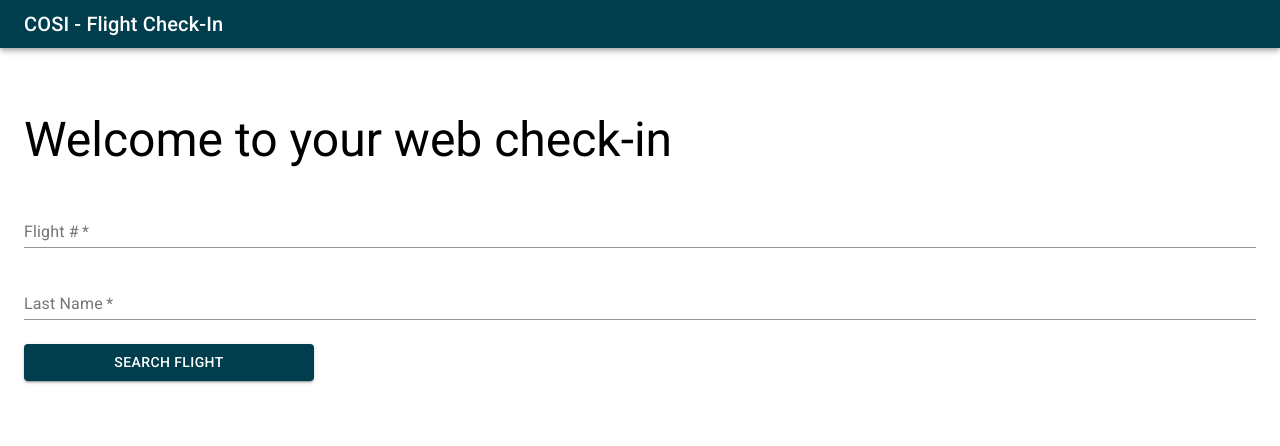
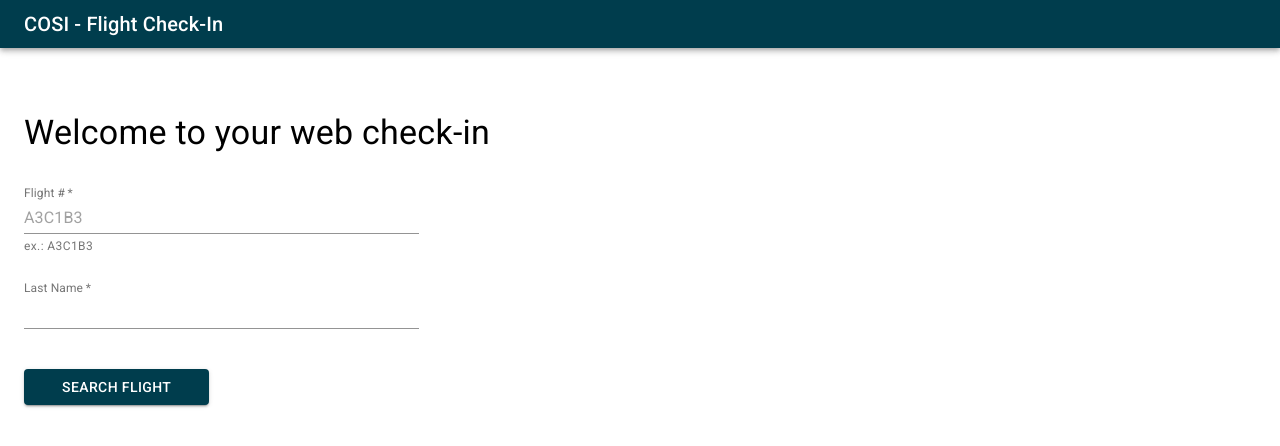
Before and after one commit to kbooz/cosi-exercise, a React (Create React App) app: page / in a window 1280 px wide. Shown: the top 446 px of the page. Built offline with nearby package versions, Linux system fonts and the light colour scheme.

Commit message:
Ui, Loading and reset on success

```diff
--- a/src/app/index.tsx
+++ b/src/app/index.tsx
@@ -31,6 +31,8 @@ function App() {
 		}
 	);
 
+	const onReset = React.useCallback(() => setState("search"), []);
+
 	return (
 		<MainTemplate>
 			{state === "search" && (
@@ -43,10 +45,10 @@ function App() {
 				<UserInfo
 					user={data.data}
 					onSubmitConfimation={onConfirm}
-					disabled={isLoadingConfirm}
+					isLoading={isLoadingConfirm}
 				/>
 			)}
-			{state === "success" && <Success />}
+			{state === "success" && <Success onReset={onReset} />}
 		</MainTemplate>
 	);
 }
--- a/src/app/routes/SearchFlight/SearchFlight.tsx
+++ b/src/app/routes/SearchFlight/SearchFlight.tsx
@@ -5,6 +5,7 @@ import {
 	Button,
 	Grid,
 	CircularProgress,
+	Box,
 } from "@material-ui/core";
 import { useFormik } from "formik";
 import * as Yup from "yup";
@@ -17,8 +18,11 @@ interface SearchFlightProps {
 }
 
 const schema = Yup.object({
-	flight: Yup.string().required("Fill your flight number"),
+	flight: Yup.string()
+		.length(6, "Must have only 6 characters")
+		.required("Fill your flight number"),
 	lastName: Yup.string()
+		.min(3, "Minimun")
 		.max(20, "Must be 20 characters or less")
 		.required("Fill your last name"),
 });
@@ -37,38 +41,45 @@ function SearchFlight({ onSubmitSearch, isLoading }: SearchFlightProps) {
 		},
 	});
 	return (
-		<Grid container spacing={4}>
+		<Grid container spacing={4} direction="column">
 			<Grid item xs={12}>
-				<Typography variant="h3">
+				<Typography variant="h4">
 					Welcome to your web check-in
 				</Typography>
 			</Grid>
 			<Grid item xs={12}>
 				<form onSubmit={handleSubmit}>
-					<Grid container spacing={3}>
-						<Grid item xs={12}>
+					<Grid container spacing={3} direction="column">
+						<Grid item xs={12} md={4}>
 							<TextField
 								id="flight"
 								type="text"
 								label="Flight #"
+								placeholder="A3C1B3"
 								fullWidth
 								required
+								InputLabelProps={{
+									shrink: true,
+								}}
 								inputProps={{
 									"data-testid": "flightNumber",
 								}}
 								onChange={handleChange}
 								value={values.flight}
 								error={!!errors.flight}
-								helperText={errors.flight}
+								helperText={errors.flight ?? "ex.: A3C1B3"}
 							/>
 						</Grid>
-						<Grid item xs={12}>
+						<Grid item xs={12} md={4}>
 							<TextField
 								id="lastName"
 								type="text"
 								label="Last Name"
 								fullWidth
 								required
+								InputLabelProps={{
+									shrink: true,
+								}}
 								inputProps={{
 									"data-testid": "lastName",
 								}}
@@ -78,7 +89,8 @@ function SearchFlight({ onSubmitSearch, isLoading }: SearchFlightProps) {
 								helperText={errors.lastName}
 							/>
 						</Grid>
-						<Grid item xs={12} md={3}>
+						<Grid item xs={12} md={2}>
+							<Box pt={2}>
 								<Button
 									fullWidth
 									color="primary"
@@ -88,11 +100,12 @@ function SearchFlight({ onSubmitSearch, isLoading }: SearchFlightProps) {
 									disabled={isLoading}
 								>
 									{isLoading ? (
-									<CircularProgress size={16} />
+										<CircularProgress size={18} />
 									) : (
 										"Search Flight"
 									)}
 								</Button>
+							</Box>
 						</Grid>
 					</Grid>
 				</form>
--- a/src/app/routes/Success/Success.tsx
+++ b/src/app/routes/Success/Success.tsx
@@ -1,11 +1,31 @@
 import * as React from "react";
-import { Box, Typography } from "@material-ui/core";
+import { Box, Typography, Button, Grid } from "@material-ui/core";
 
-function Success() {
+interface SuccessProps {
+	onReset: () => void;
+}
+
+function Success({ onReset }: SuccessProps) {
 	return (
-		<Box>
-			<Typography variant="h3">Your check-in is confirmed!</Typography>
-		</Box>
+		<Grid direction="column">
+			<Grid item xs={12}>
+				<Typography variant="h4">
+					Your check-in is confirmed!
+				</Typography>
+			</Grid>
+			<Grid item xs={12} md={3}>
+				<Box pt={4}>
+					<Button
+						onClick={onReset}
+						variant="contained"
+						color="primary"
+						fullWidth
+					>
+						Reset
+					</Button>
+				</Box>
+			</Grid>
+		</Grid>
 	);
 }
 
--- a/src/app/routes/UserInfo/UserInfo.tsx
+++ b/src/app/routes/UserInfo/UserInfo.tsx
@@ -9,6 +9,8 @@ import {
 	FormControlLabel,
 	Checkbox,
 	Select,
+	CircularProgress,
+	Box,
 } from "@material-ui/core";
 import { useFormik } from "formik";
 
@@ -19,10 +21,10 @@ import UserInfoExtra from "./UserInfo.extra";
 interface UserInfoProps {
 	user: FlightResponse;
 	onSubmitConfimation?: (data: any) => void;
-	disabled?: boolean;
+	isLoading?: boolean;
 }
 
-function UserInfo({ user, onSubmitConfimation, disabled }: UserInfoProps) {
+function UserInfo({ user, onSubmitConfimation, isLoading }: UserInfoProps) {
 	const [isConfirming, setIsConfiming] = React.useState(false);
 	const { values, errors, handleChange, handleSubmit } = useFormik({
 		initialValues: {
@@ -220,30 +222,44 @@ function UserInfo({ user, onSubmitConfimation, disabled }: UserInfoProps) {
 								/>
 							</Grid>
 						)}
+						<Grid item xs={12}>
+							<Box pt={2}>
+								<Grid container spacing={2}>
 									{isConfirming && (
-							<Grid item xs={12}>
+										<Grid item xs={12} md={2}>
 											<Button
+												fullWidth
 												color="secondary"
 												variant="contained"
 												type="button"
 												data-testid="edit"
-									disabled={disabled}
+												disabled={isLoading}
 												onClick={goEdit}
 											>
 												Edit
 											</Button>
 										</Grid>
 									)}
-						<Grid item xs={12}>
+									<Grid item xs={12} md={2}>
 										<Button
+											fullWidth
 											color="primary"
 											variant="contained"
 											type="submit"
 											data-testid="submit"
-								disabled={disabled && !values.terms}
+											disabled={
+												isLoading || !values.terms
+											}
 										>
-								Continue
+											{isLoading ? (
+												<CircularProgress size={24} />
+											) : (
+												"Continue"
+											)}
 										</Button>
+									</Grid>
+								</Grid>
+							</Box>
 						</Grid>
 					</Grid>
 				</form>
```
Lines whose indentation alone changed are shown as unchanged.
